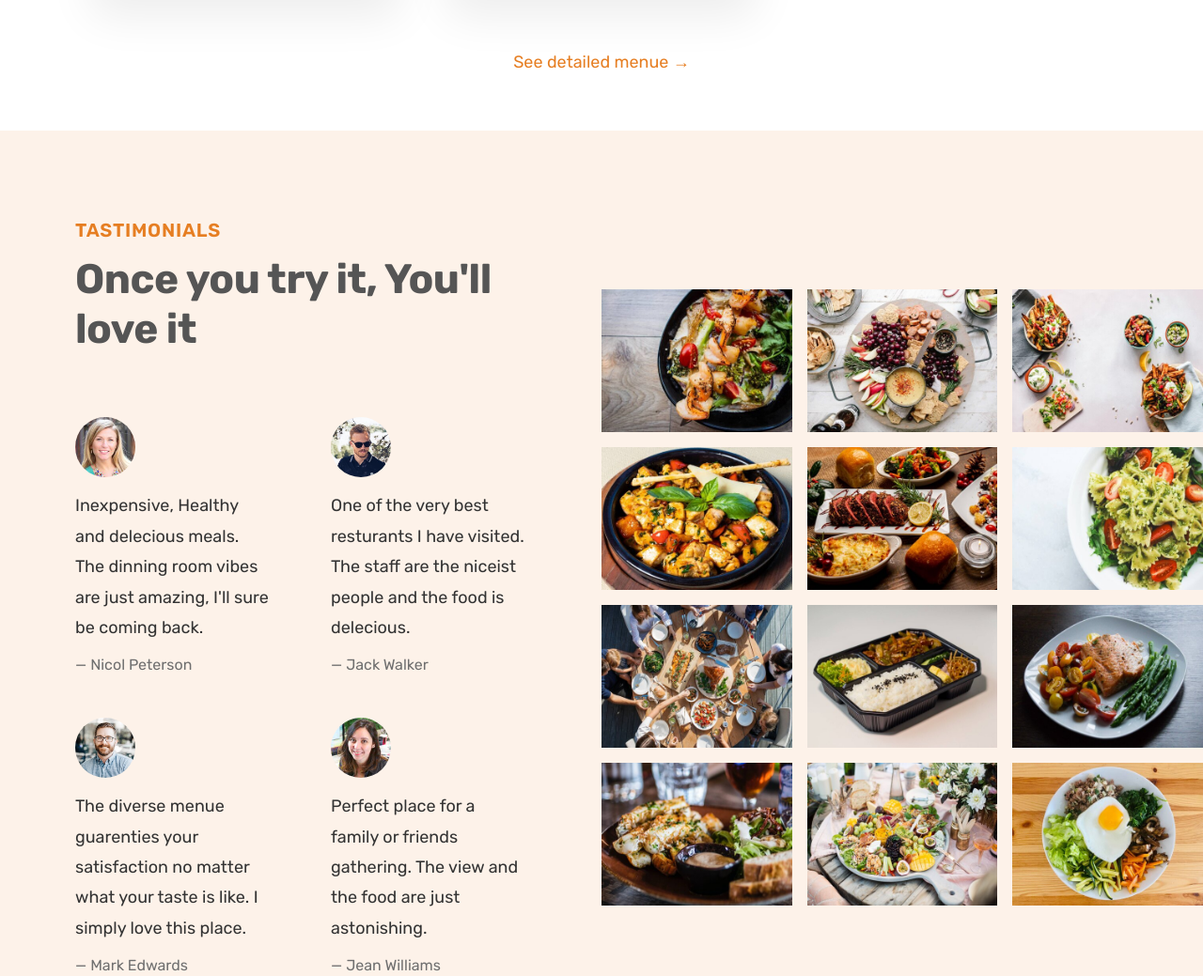
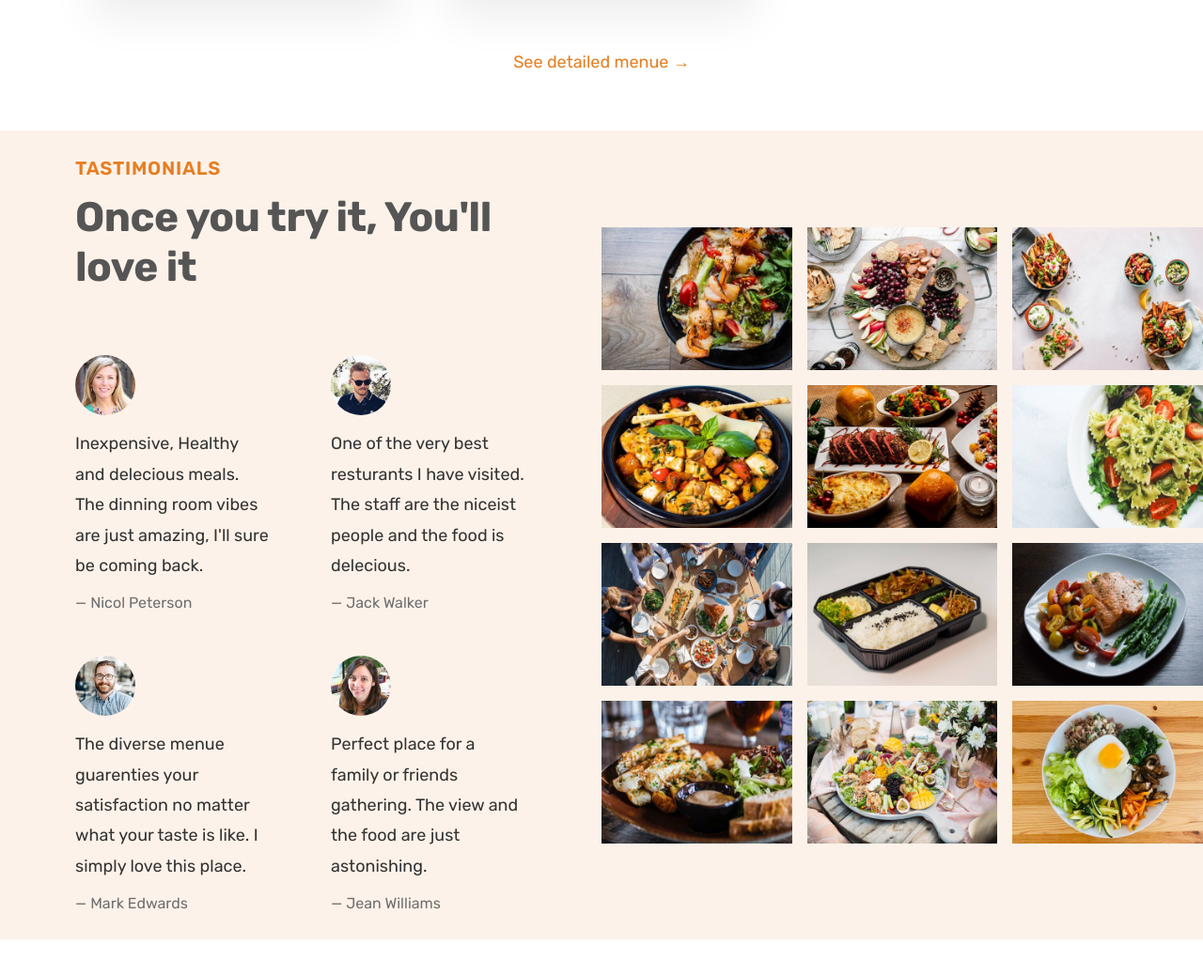
Before and after one commit to Abdallah01win/Midnight-Global, a plain HTML site: page index.html in a window 1280 px wide. Shown: the part 3500-4539 px from the top of the page at 94% size. Drawn offline with nearby package versions, Linux system fonts and the light colour scheme.

Commit message:
fixed testemonial-section's padding bug

```diff
--- a/Styles/main.scss
+++ b/Styles/main.scss
@@ -314,8 +314,7 @@ html {
             grid-gap: 0px;
             .container {
                 @include section-headings();
-
-                padding: 9.6rem 8rem;
+                padding: 3rem 8rem;
                 #testamonials {
                     @include grid(2);
                     row-gap: 4.8rem;
```
Also changed, not shown: Styles/main.min.css, 1 other file.
